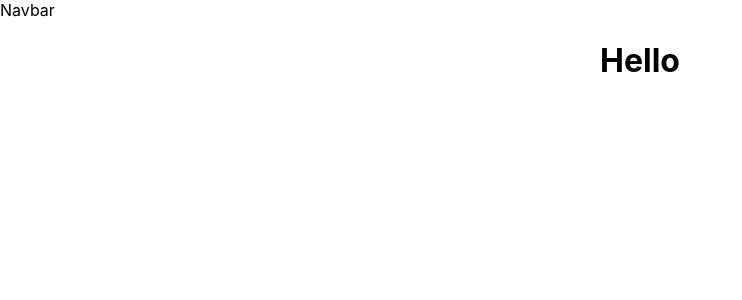
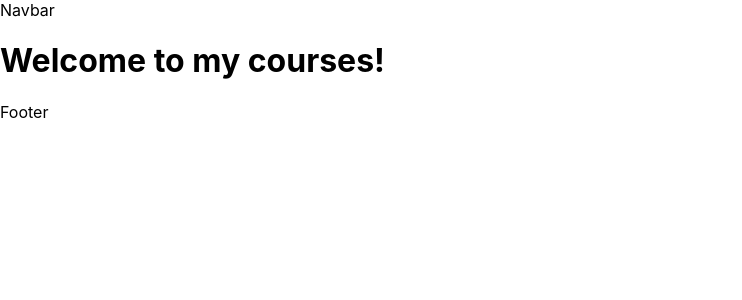
Before and after one commit to abattalov/react-courses, a React (Create React App) app: page / in a window 1280 px wide. Shown: the top 300 px of the page, without its empty margins (0-742 px from the left). Built offline with nearby package versions, Linux system fonts and the light colour scheme.

Commit message:
began adding routing, setup routing for home page and error page

```diff
--- a/src/App.js
+++ b/src/App.js
@@ -2,14 +2,19 @@ import React from 'react';
 import './App.css';
 import {BrowserRouter as Router, Route, Routes} from 'react-router-dom'
 import Navbar from './components/Navbar';
+import Footer from './components/Footer';
+import Home from './components/Home'
+import ErrorPage from './components/ErrorPage';
 
 function App() {
   return (
     <Router>
       <Navbar/>
-      <div className="App">
-        <h1> Hello</h1>
-      </div>
+      <Routes>
+        <Route exact path="/" element={<Home/>}/>
+        <Route path='*' element={<ErrorPage/>}/>
+      </Routes>
+      <Footer/>
     </Router>
 
   );
--- a/src/components/Course.js
+++ b/src/components/Course.js
@@ -3,7 +3,7 @@ import React from 'react'
 function Course() {
   return (
     <div>
-        <h1>Welcome to my courses!</h1>
+        Course
     </div>
   )
 }
--- a/src/components/Home.js
+++ b/src/components/Home.js
@@ -2,7 +2,9 @@ import React from 'react'
 
 function Home() {
   return (
-    <div>Home</div>
+    <div>
+        <h1>Welcome to my courses!</h1>
+    </div>
   )
 }
 
```
